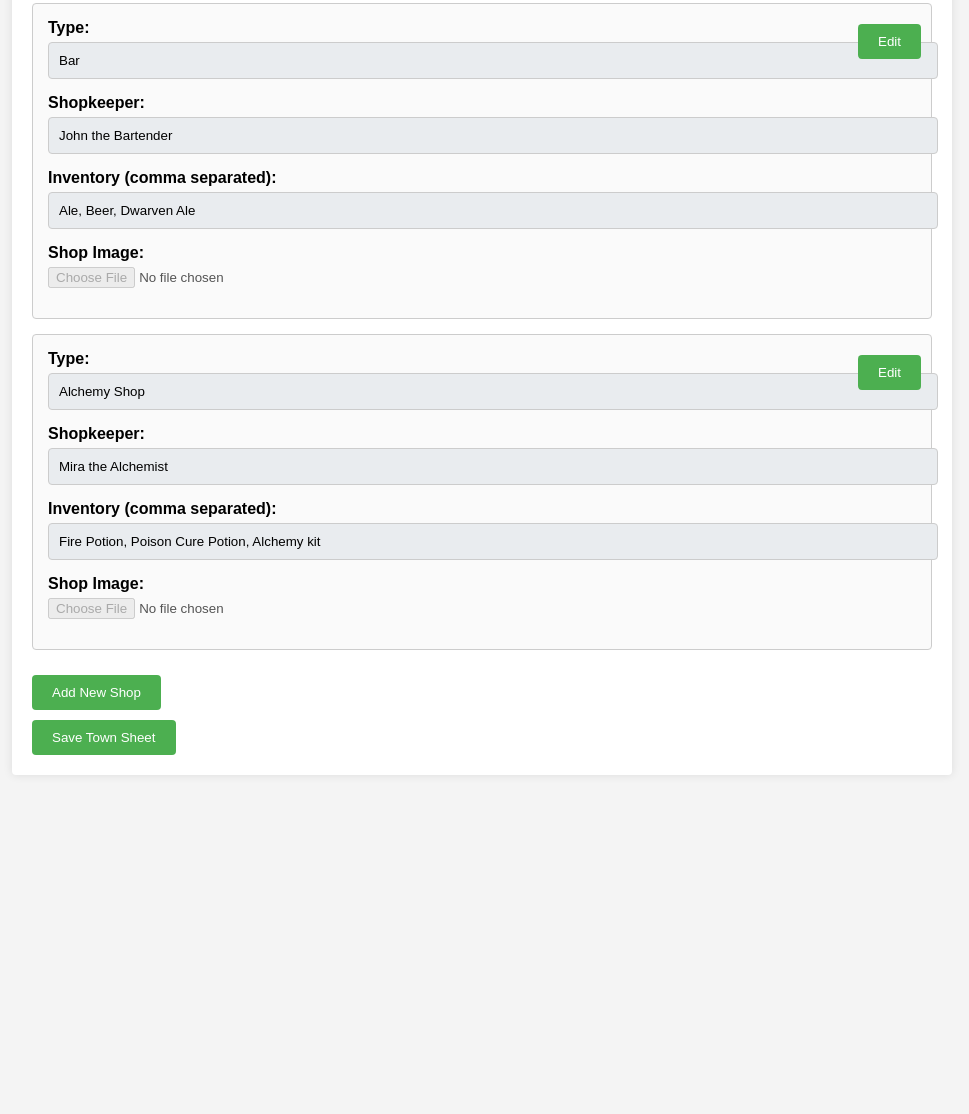
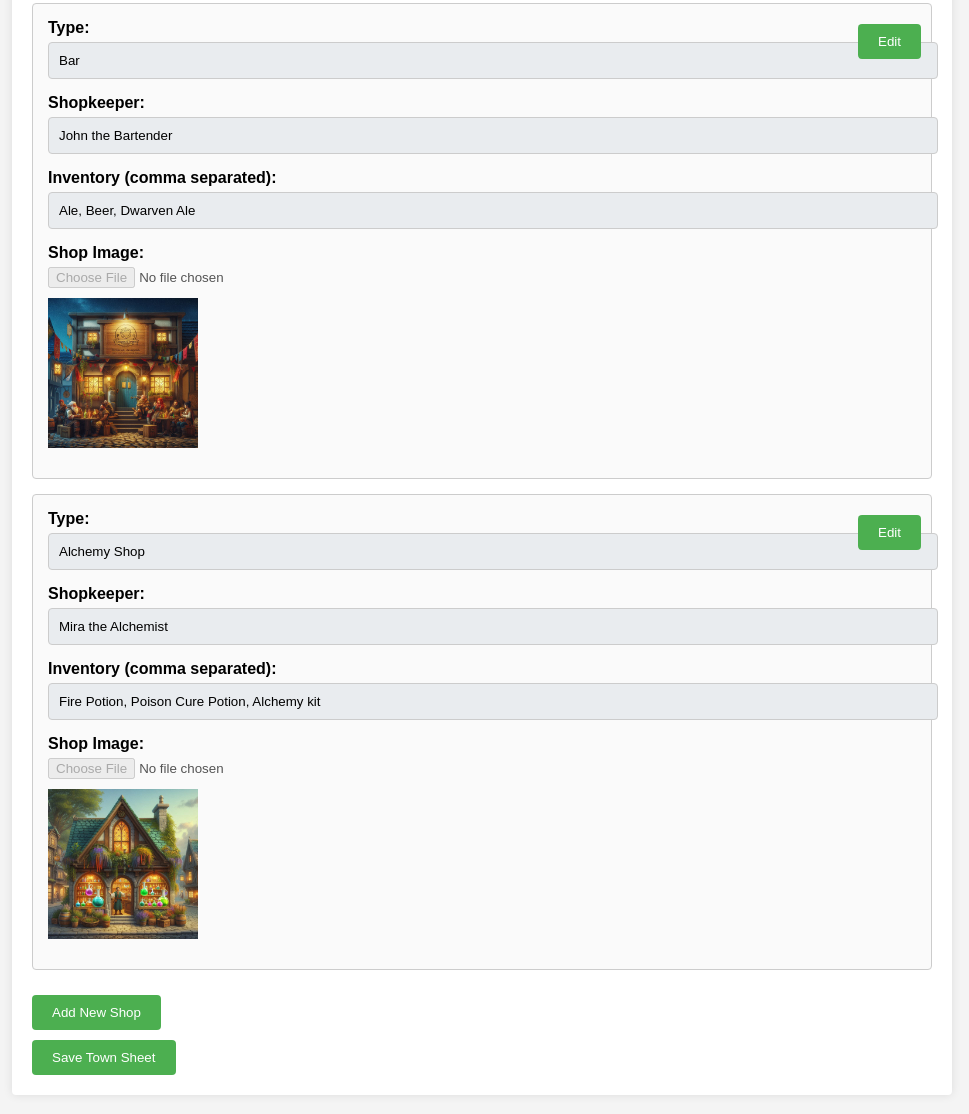
Before and after one commit to davidaerne/towncreation, a plain HTML site: page index.html in a window 1280 px wide. Shown: the part 354-1468 px from the top of the page, without its empty margins (158-1127 px from the left). Before the commit the page ends 1149 px from the top, so only its background shows below. Drawn offline with Linux system fonts and the light colour scheme.

Commit message:
Update index.html

```diff
--- a/index.html
+++ b/index.html
@@ -104,7 +104,8 @@
     /****************************************************************
      * SAMPLE JSON DATA & LOCAL STORAGE FUNCTIONS
      ****************************************************************/
-    // Default JSON data to preload if nothing is in localStorage
+    // Default JSON data to preload if nothing is in localStorage.
+    // Note that the "Bar" and "Alchemy Shop" now include the paths to your images.
     const defaultTownData = {
       townName: "Riverside",
       townDescription: "A quaint town by the river, known for its friendly locals and vibrant market.",
@@ -113,13 +114,13 @@
           type: "Bar",
           shopKeeper: "John the Bartender",
           inventory: ["Ale", "Beer", "Dwarven Ale"],
-          image: ""
+          image: "img/bar.png"
         },
         {
           type: "Alchemy Shop",
           shopKeeper: "Mira the Alchemist",
           inventory: ["Fire Potion", "Poison Cure Potion", "Alchemy kit"],
-          image: ""
+          image: "img/alchemyshop.png"
         }
       ]
     };
```
